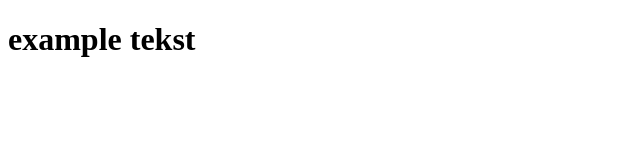
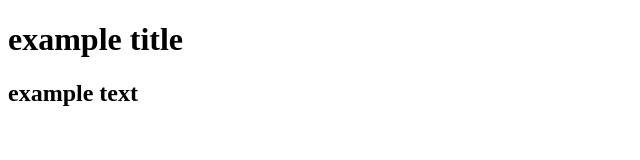
Before and after one commit to kostek1123Q/example, a plain HTML site: page index.html in a window 1280 px wide. Shown: the whole page, without its empty margins (0-640 px from the left). Drawn offline with Linux system fonts and the light colour scheme.

Commit message:
Update index.html

```diff
--- a/index.html
+++ b/index.html
@@ -1,9 +1,10 @@
 <!DOCTYPE html>
 <html>
   <head>
-    <title>moja pierwsza strona</title>
+    <title>example</title>
   </head>
   <body>
-    <h1>example tekst</h1>
+    <h1>example title</h1>
+    <h2>example text</h2>
   </body>
 </html>
```
